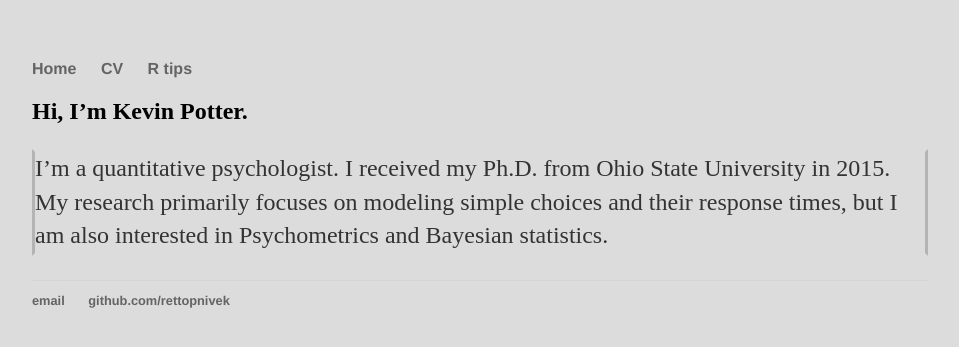
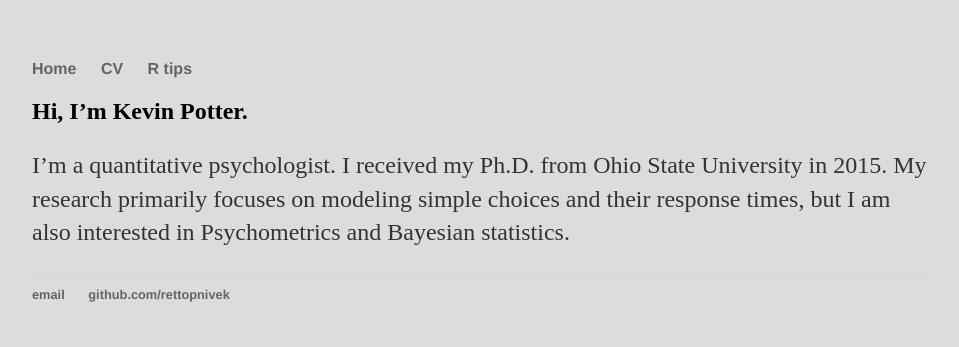
Before and after one commit to rettopnivek/rettopnivek.github.io, a Jekyll site: the page built from index.md, in a window 1280 px wide. Shown: the top 347 px of the page, without its empty margins (160-1119 px from the left). Built offline with Jekyll 4.4.1, drawn with Linux system fonts in a browser that asks for light colours.

Commit message:
Update main.css

```diff
--- a/css/main.css
+++ b/css/main.css
@@ -28,8 +28,6 @@ p {
     font-size: 1.5em;
     line-height: 1.4em;
     color: #333;
-    border-style: solid;
-    border-color: rgb(220,220,220) rgb(180,180,180);
 }
 footer {
     border-top: 1px solid #d5d5d5;
```
